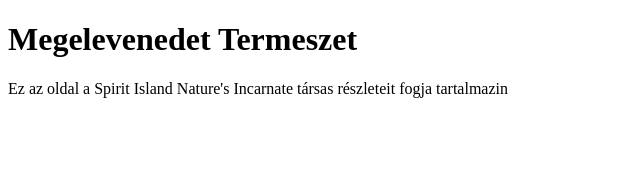
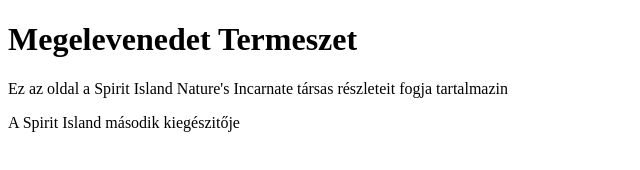
Before and after one commit to DemortenLacora/Primalgit, a plain HTML site: page index.html in a window 1280 px wide. Shown: the whole page, without its empty margins (0-640 px from the left). Drawn offline with Linux system fonts and the light colour scheme.

Commit message:
Index Html-új bekezdes

```diff
--- a/index.html
+++ b/index.html
@@ -9,7 +9,7 @@
 <body>
     <h1>Megelevenedet Termeszet</h1>
     <p>Ez az oldal a Spirit Island Nature's Incarnate társas részleteit fogja tartalmazin
-
+        <p>A Spirit Island második kiegészitője</p>
     </p>
 </body>
 </html>
```
